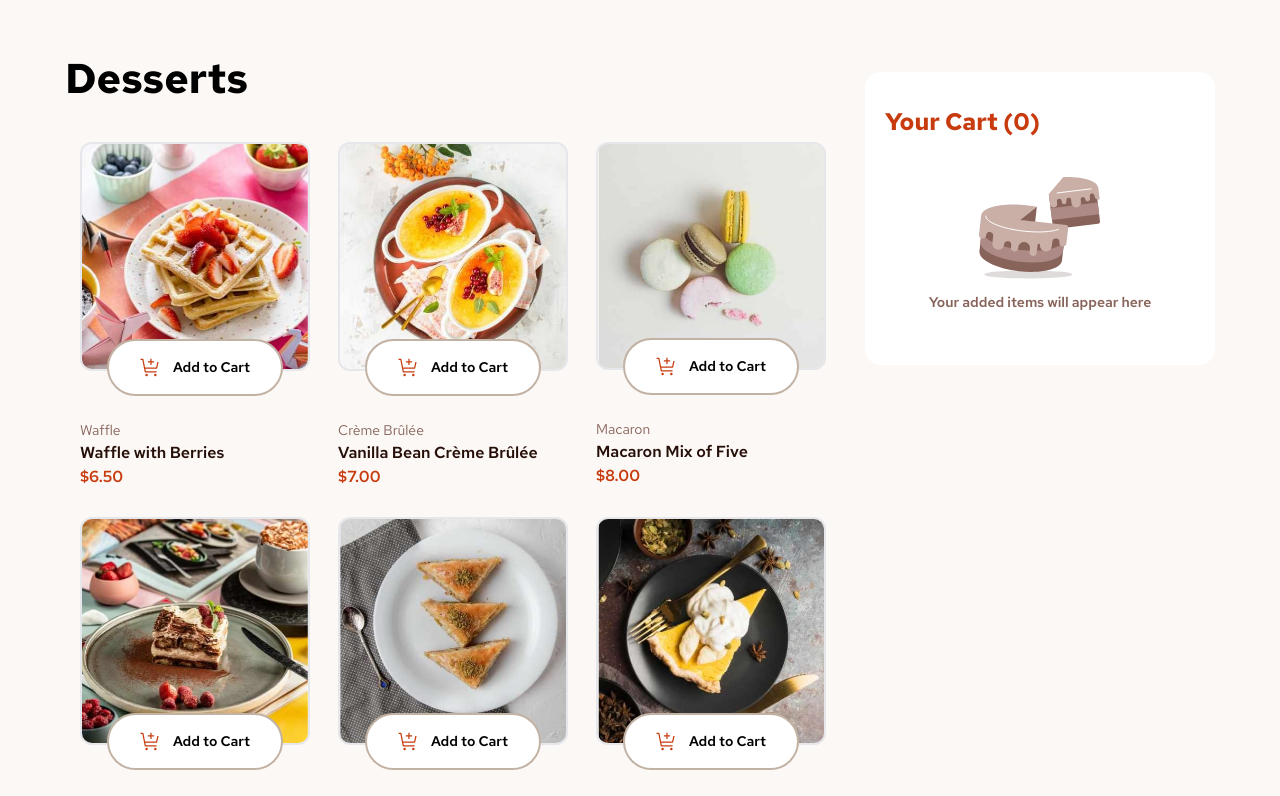
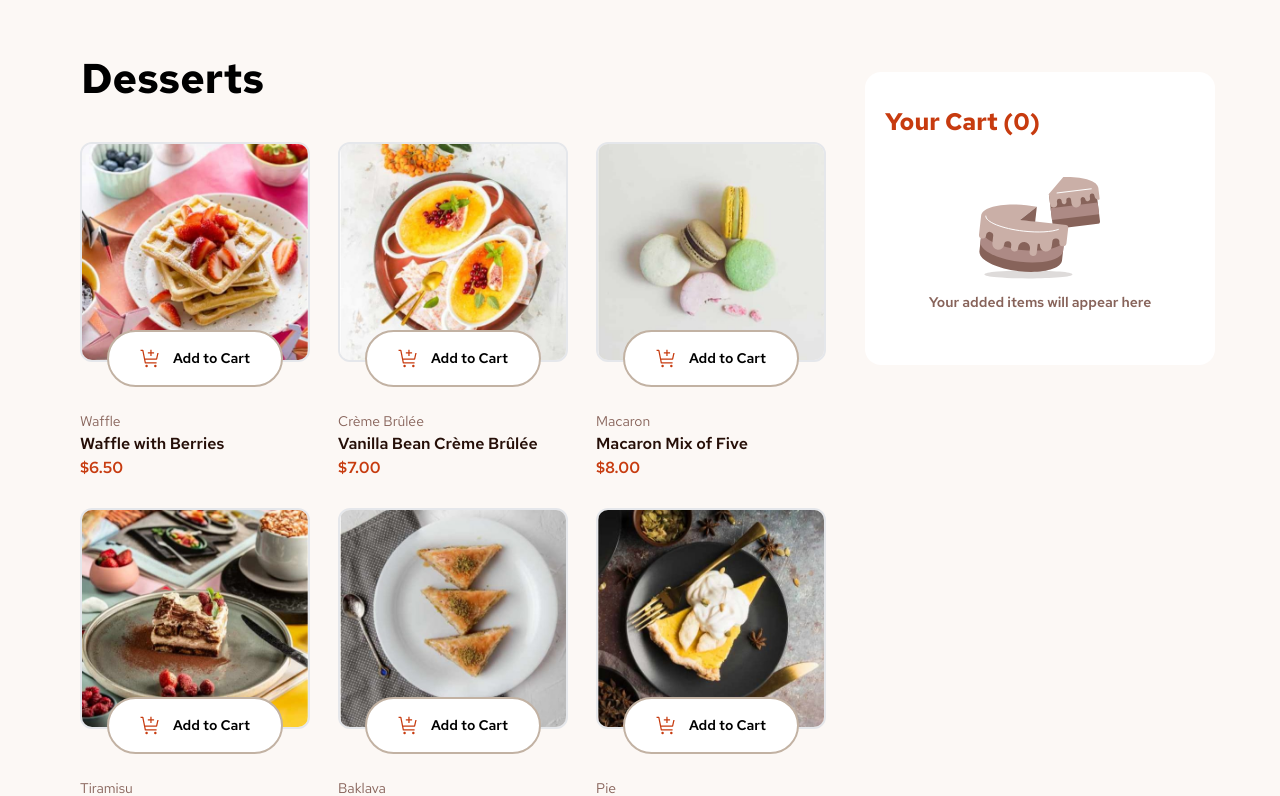
Before and after one commit to JoshuaNwaizu/Product-list, a React (Vite) app: page / in a window 1280 px wide. Shown: the top 796 px of the page. Built offline with nearby package versions, Linux system fonts and the light colour scheme.

Commit message:
first commit

```diff
--- a/src/components/Cart.tsx
+++ b/src/components/Cart.tsx
@@ -21,10 +21,6 @@ const Cart = () => {
     dispatch(openOrderItem());
   };
 
-  console.log(cartItem);
-  console.log(cartTotal);
-  console.log(cartSummary);
-
   const handleDelete = (name: string, price: number) => {
     dispatch(deleteItem({ name, price }));
   };
@@ -37,10 +33,10 @@ const Cart = () => {
         {cartItem.length > 0 ? (
           <>
             <div className="flex flex-col gap-2">
-              {cartItem.map((item, i) => (
+              {cartItem.map((item) => (
                 <>
                   <div
-                    key={i}
+                    key={item.name}
                     className="flex flex-row justify-between px-2 py-3"
                   >
                     <div className="flex flex-col justify-between gap-2">
@@ -108,7 +104,7 @@ const Cart = () => {
         {cartItem.length > 0 && (
           <Button
             text=" Confirm Order"
-            className="bg-[#C73B0F] p-[1rem] font-semibold text-[16px] text-[#fff] rounded-[2rem]"
+            className="bg-[#C73B0F] p-[1rem] font-semibold text-[16px] text-[#fff] rounded-[2rem] hover:bg-[#571e0d] transition-all duration-200"
             onClick={handleOpenNav}
           />
         )}
--- a/src/components/OrderConfirmed.tsx
+++ b/src/components/OrderConfirmed.tsx
@@ -1,10 +1,8 @@
-// import React from 'react';
-
 import { useDispatch, useSelector } from 'react-redux';
 import { AppDispatch, RootState } from '../store';
 import { productList } from './ProductItems';
 import Button from './Button';
-import { CartItem, resetItem } from '../features/productsSlice';
+import { CartItem, openOrderItem, resetItem } from '../features/productsSlice';
 
 const orderList = productList;
 
@@ -27,8 +25,10 @@ const OrderConfirmed: React.FC = () => {
   const handleReset = () => {
     dispatch(resetItem());
   };
-  console.log(getOrderedList);
-  console.log(orderSummary);
+
+  const handleOpenNav = () => {
+    dispatch(openOrderItem());
+  };
 
   return (
     <section className="">
@@ -36,13 +36,14 @@ const OrderConfirmed: React.FC = () => {
         className={` ${
           isOrderOpen ? 'bg-[#1e1d1dac] fixed left-0 top-0 h-svh w-svw' : ''
         }`}
+        onClick={handleOpenNav}
       ></div>
       <section
         className={`fixed  ${
           isOrderOpen
-            ? 'bottom-0 min-[820px]:bottom-[12rem]  min-[1100px]:bottom-[5rem]  '
+            ? 'bottom-0 min-[820px]:bottom-[12rem]  min-[1100px]:bottom-[1rem] min-[1320px]:bottom-[6rem] min-[1280px]:bottom-[6rem] '
             : 'bottom-[-1000%]'
-        } flex left-0 right-0 min-[820px]:left-[6rem] min-[820px]:right-[6rem] min-[1100px]:left-[25rem] min-[1100px]:right-[25rem]  min-[1320px]:right-[34rem] min-[1320px]:left-[34rem] min-[820px]:right-[6rem] flex-col gap-5 px-4 min-[820px]:px-9 py-6 bg-white rounded-t-[2rem] min-[820px]:rounded-[2rem] text-[#260F08] transition-all  max-[320px]:h-svh h-[90svh] min-[820px]:h-[700px] min-[1100px]:h-[600px] duration-300 max-[320px]:rounded-none
+        } flex left-0 right-0 min-[820px]:left-[6rem] min-[1100px]:left-[25rem] min-[1100px]:right-[25rem]   min-[1320px]:right-[27rem] min-[1320px]:left-[27rem] min-[820px]:right-[6rem] flex-col gap-5 px-4 min-[820px]:px-9 py-6 bg-white rounded-t-[2rem] min-[820px]:rounded-[2rem] text-[#260F08] transition-all  max-[320px]:h-svh h-[80svh] min-[820px]:h-[700px] min-[1100px]:h-[600px] min-[1280px]:h-[500px] duration-300 max-[320px]:rounded-none
       `}
       >
         <div>
@@ -62,7 +63,7 @@ const OrderConfirmed: React.FC = () => {
           </span>
         </div>
 
-        <div className="flex flex-col gap-5 px-5 py-8  bg-[#FCF8F6] max-h-[320px] min-[820px]:max-h-[360px] h-[300px] min-[820px]:h-[360px] overflow-y-scroll rounded-2xl">
+        <div className="flex flex-col gap-5 px-5 max-[320px]:px-3 py-8  bg-[#FCF8F6] max-h-[320px] min-[820px]:max-h-[360px] h-[350px] min-[820px]:h-[360px] overflow-y-scroll rounded-2xl">
           {getOrderedList.map((item, i) => (
             <>
               <article
@@ -109,7 +110,7 @@ const OrderConfirmed: React.FC = () => {
         </div>
         <Button
           text="Start New Order"
-          className="bg-[#C73B0F] p-[1rem] font-semibold text-[16px] text-[#fff] rounded-[2rem] text-center w-full"
+          className="bg-[#C73B0F] p-[1rem] font-semibold text-[16px] text-[#fff] rounded-[2rem] text-center w-full hover:bg-[#571e0d] transition-all duration-200"
           onClick={handleReset}
         />
       </section>
--- a/src/components/ProductItems.tsx
+++ b/src/components/ProductItems.tsx
@@ -26,9 +26,14 @@ export interface FoodItem {
 export const productList: FoodItem[] = productJson;
 
 const ProductItems: React.FC = () => {
-  const [imgSrc, setImgSrc] = useState(window.innerWidth > 600);
+  const [imgSrc, setImgSrc] = useState<'desktop' | 'tablet' | 'mobile'>(
+    window.innerWidth > 1000
+      ? 'desktop'
+      : window.innerWidth > 600
+      ? 'tablet'
+      : 'mobile'
+  );
   const cartCount = useSelector((store: RootState) => store.cart);
-  console.log(cartCount);
 
   const dispatch = useDispatch<AppDispatch>();
 
@@ -46,13 +51,22 @@ const ProductItems: React.FC = () => {
 
   useEffect(() => {
     const handleResizeImg = () => {
-      setImgSrc(window.innerWidth > 600);
+      if (window.innerWidth > 1100) {
+        setImgSrc('desktop');
+      } else if (window.innerWidth > 600) {
+        setImgSrc('tablet');
+      } else {
+        setImgSrc('mobile');
+      }
     };
     window.addEventListener('resize', handleResizeImg);
   }, []);
+
   return (
     <section>
-      <h1 className="text-[2.6rem] font-bold">Desserts</h1>
+      <h1 className="text-[2.6rem] font-bold min-[800px]:mx-8 min-[1150px]:mx-4 ">
+        Desserts
+      </h1>
       <article className="flex flex-col mt-8 gap-7 min-[600px]:flex-row min-[600px]:justify-center max-w-[900px] flex-wrap ">
         {productList.map((product) => {
           const cartItem = cartCount.find(
@@ -66,24 +80,21 @@ const ProductItems: React.FC = () => {
               key={product.name}
             >
               <img
-                src={imgSrc ? product.image.tablet : product.image.mobile}
+                src={product.image[imgSrc]}
                 alt={product.name}
                 className={`border-2 ${
                   isActive ? 'border-[#C73B0F] ' : ''
-                } rounded-xl transition-all duration-200 `}
+                } rounded-xl transition-all duration-200 hover:'border-[#C73B0F] '`}
               />
-              <span className="flex justify-center">
-                {' '}
+              <span className="flex justify-center ">
                 <span
                   className={` ${
                     isActive ? 'bg-[#C73B0F] px-4 ' : 'bg-[#fff]'
-                  }  w-[11rem] py-4 px-6 border-[#C2B2A3] border-2 rounded-full -translate-y-8 transition-all duration-200`}
+                  }  w-[11rem] py-4 px-5 hover:border-[#C73B0F] border-[#C2B2A3] border-2 cursor-pointer rounded-full -translate-y-8 transition-all duration-200`}
+                  onClick={() => handleClick(product.name, product.price)}
                 >
                   {!isActive ? (
-                    <span
-                      className="flex justify-center gap-3 cursor-pointer"
-                      onClick={() => handleClick(product.name, product.price)}
-                    >
+                    <span className="flex justify-center gap-3 ">
                       <img
                         src="/assets/images/icon-add-to-cart.svg"
                         alt="cart logo"
@@ -94,7 +105,7 @@ const ProductItems: React.FC = () => {
                       </h4>
                     </span>
                   ) : (
-                    <span className="flex items-center justify-between gap-3 -py-3">
+                    <span className="flex items-center justify-between gap-3 -my-1 min-[800px]:-mx-1">
                       <div
                         className="flex items-center justify-center border-2 border-[#fff] py-[.53rem] px-[.3rem] rounded-full cursor-pointer"
                         onClick={(e) => {
```
